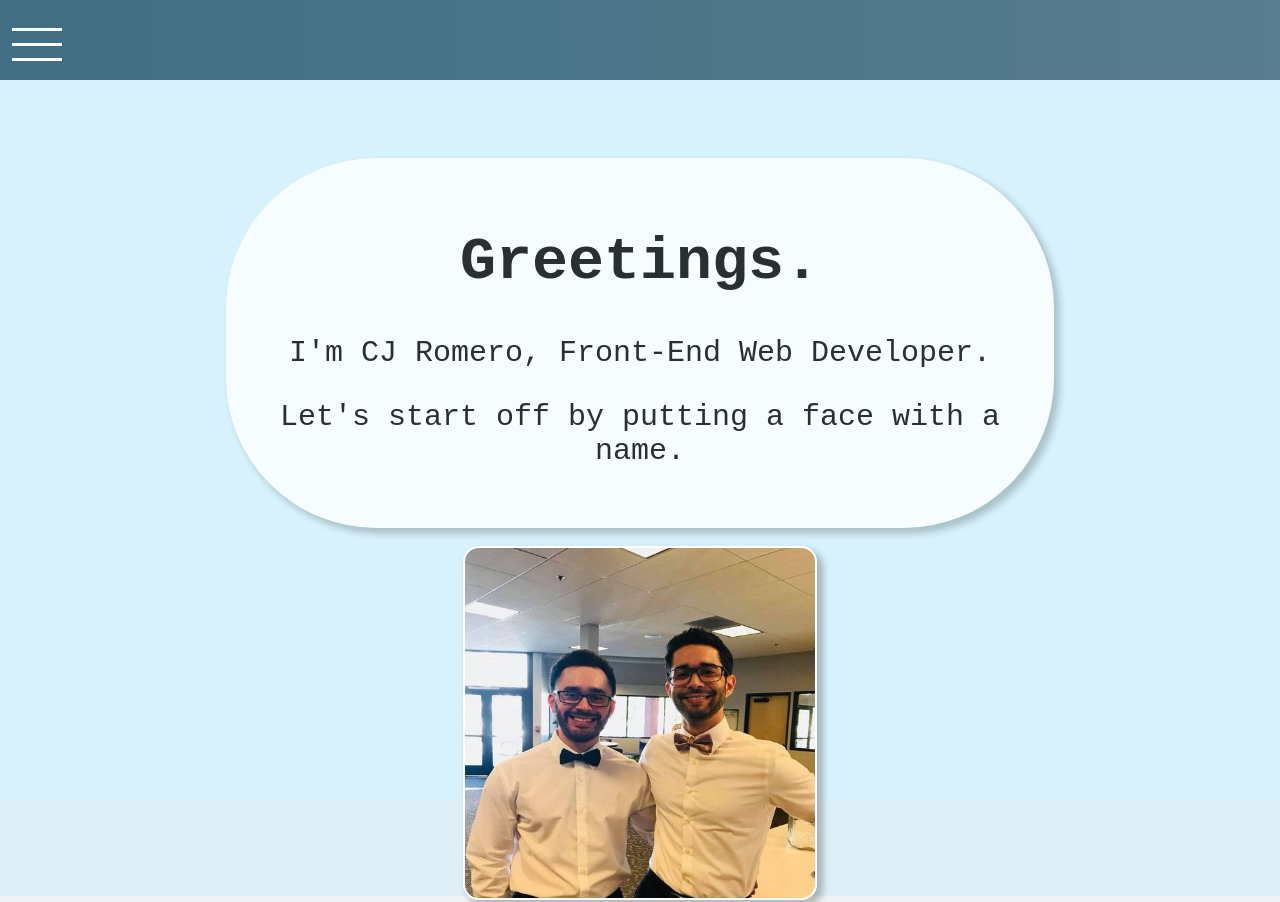
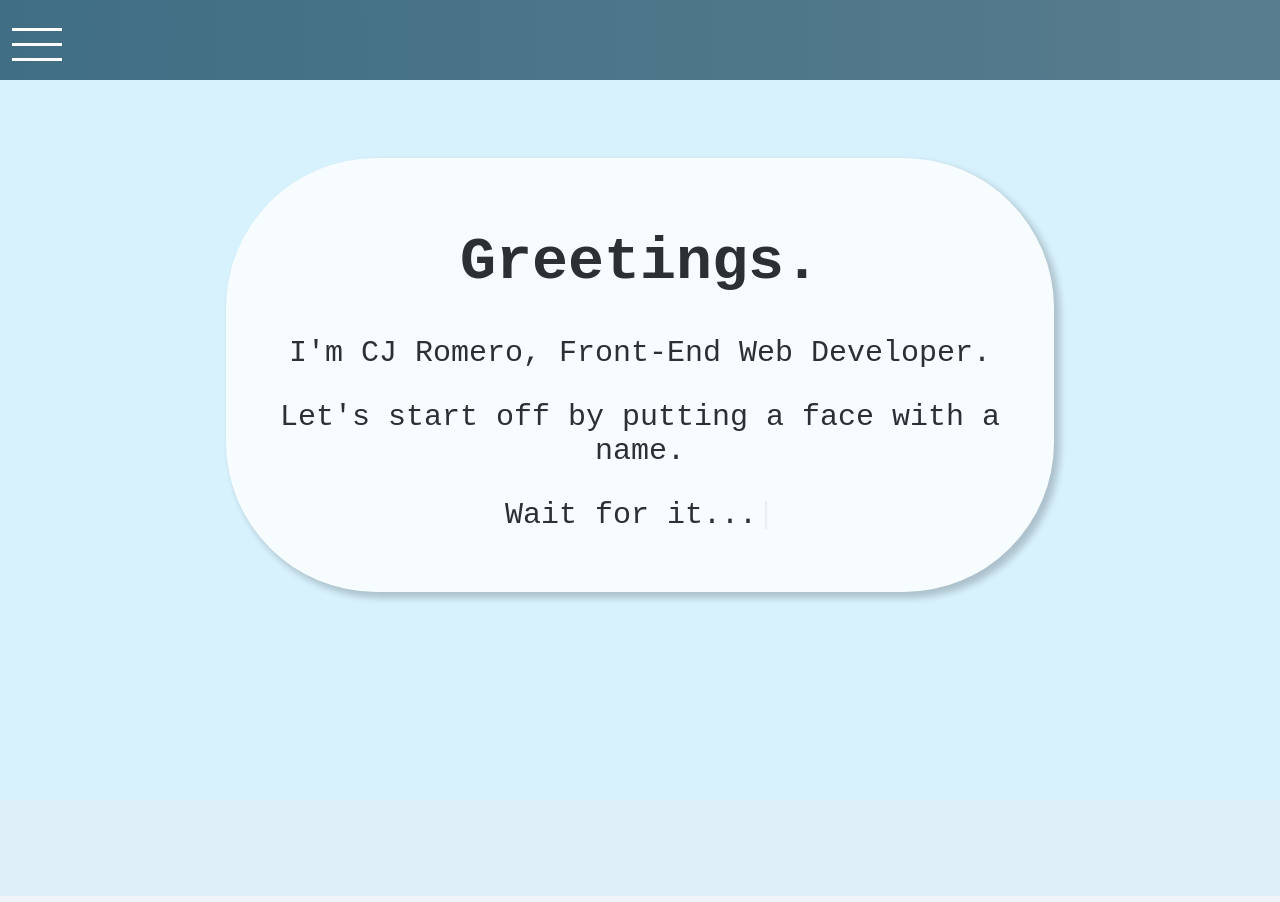
Before and after one commit to cjromero51/website, a React (Create React App) app: page / in a window 1280 px wide. Built offline with nearby package versions, Linux system fonts and the light colour scheme.

Commit message:
added typed.js to project

```diff
--- a/package.json
+++ b/package.json
@@ -6,7 +6,8 @@
     "react": "^16.6.1",
     "react-dom": "^16.6.1",
     "react-router-dom": "^4.3.1",
-    "react-scripts": "2.1.1"
+    "react-scripts": "2.1.1",
+    "react-typed": "^1.0.9"
   },
   "scripts": {
     "start": "react-scripts start",
--- a/src/App.css
+++ b/src/App.css
@@ -1,6 +1,6 @@
 body {
   width: 100%;
-  overflow-x:hidden;
+  overflow:hidden;
   margin: auto;
   font-family: 'Roboto Mono', monospace;
   font-size: 16px;
--- a/src/components/homepage.js
+++ b/src/components/homepage.js
@@ -1,11 +1,12 @@
 import React, { Component } from 'react';
 import Nav from './nav';
 import Sidebar from './sidebar'
+import Typed from 'react-typed';
 class Homepage extends Component {
   loadImage = () => {
     setTimeout(()=> {
       document.getElementById("picture").style.display = "flex";
-    },5000)
+    },6000)
   }
   wait = () => {
     setTimeout(() => {
@@ -14,7 +15,7 @@ class Homepage extends Component {
     }, 2500)
     setTimeout(() => {
       document.getElementById('wait').style.display = "none";
-    },5000)
+    },6000)
   }
   render(){
     return (
@@ -31,7 +32,15 @@ class Homepage extends Component {
           <tr>
             <div className="header_interior">
                 <h1 className="greetings">Greetings.</h1>
-              <p className="greetings">I'm CJ Romero, Front-End Web Developer. <p>Let's start off by putting a face with a name. <p style={{display:'none'}} onLoad={this.wait()} id="wait">Wait for it...</p></p></p>
+              <p className="greetings">I'm CJ Romero, Front-End Web Developer. <p>Let's start off by putting a face with a name.
+              <p style={{display:'none'}} onLoad={this.wait()} id="wait"><Typed
+              strings={["Wait for it..."]}
+              startDelay={2500}
+              typeSpeed={40}
+              backSpeed={50}/>
+              </p>
+              </p>
+              </p>
               </div>
           </tr>
           <tr>
```
Also changed, not shown: 1 other file (tests, documents, lock files or other folders).
